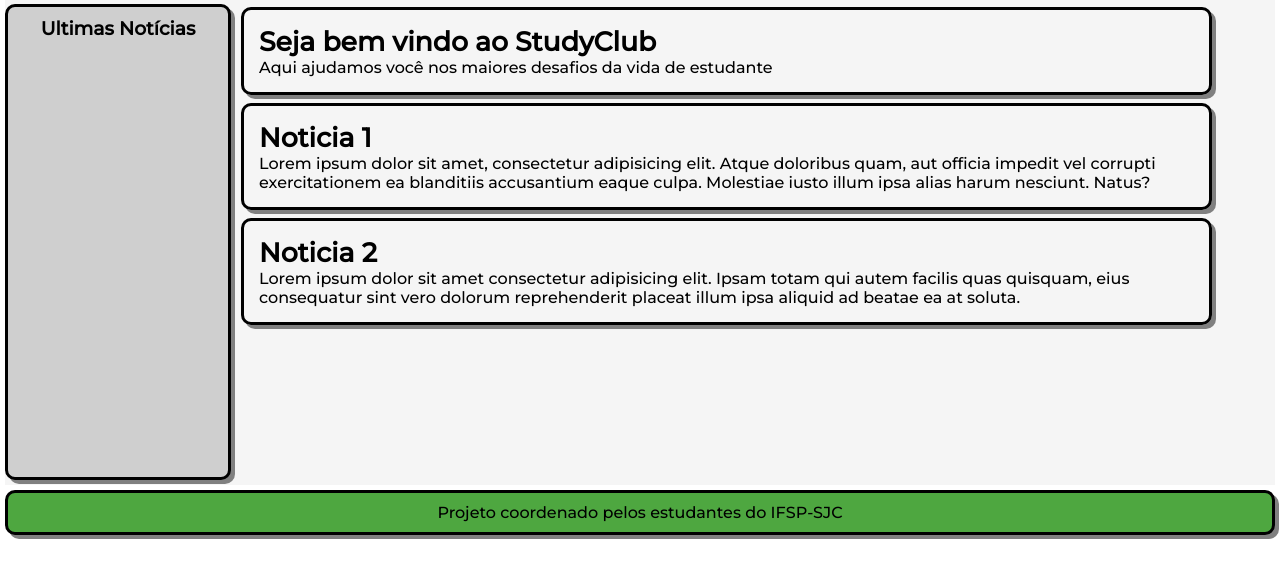
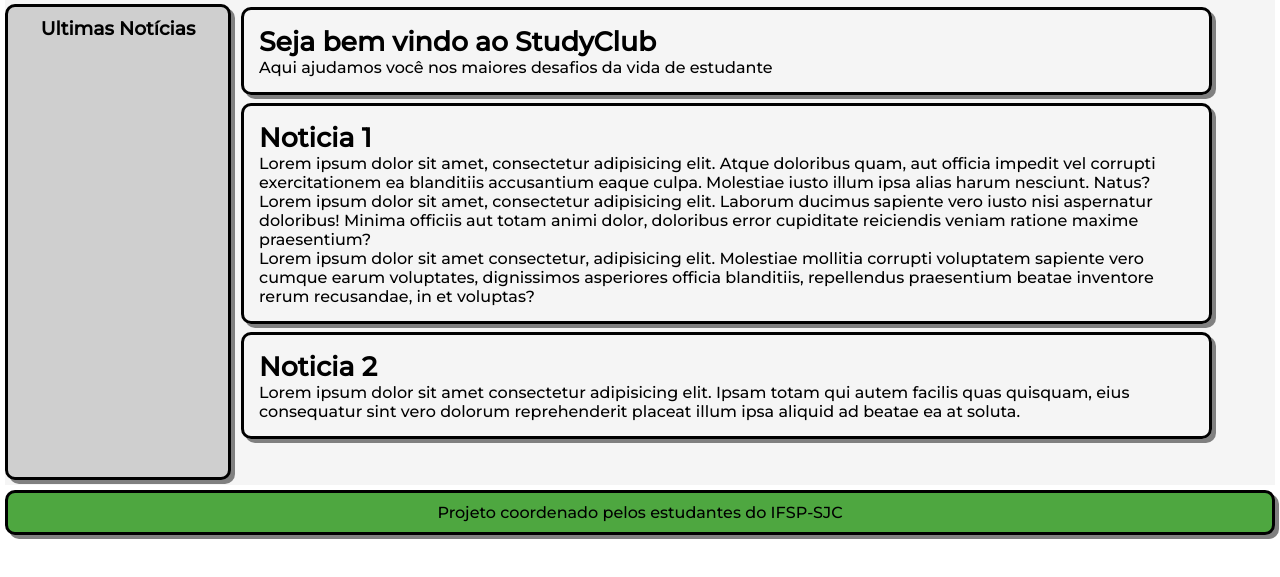
Before and after one commit to ErickRSantos/blog-estudantes, a plain HTML site: page index.html in a window 1280 px wide. Shown: the part 87-664 px from the top of the page. Drawn offline with Linux system fonts and the light colour scheme.

Commit message:
Update index.html

```diff
--- a/index.html
+++ b/index.html
@@ -29,6 +29,8 @@
             <section>
                 <h2>Noticia 1</h2>
                 <p>Lorem ipsum dolor sit amet, consectetur adipisicing elit. Atque doloribus quam, aut officia impedit vel corrupti exercitationem ea blanditiis accusantium eaque culpa. Molestiae iusto illum ipsa alias harum nesciunt. Natus?</p>
+                <p>Lorem ipsum dolor sit amet, consectetur adipisicing elit. Laborum ducimus sapiente vero iusto nisi aspernatur doloribus! Minima officiis aut totam animi dolor, doloribus error cupiditate reiciendis veniam ratione maxime praesentium?</p>
+                <p>Lorem ipsum dolor sit amet consectetur, adipisicing elit. Molestiae mollitia corrupti voluptatem sapiente vero cumque earum voluptates, dignissimos asperiores officia blanditiis, repellendus praesentium beatae inventore rerum recusandae, in et voluptas?</p>
             </section>
             <section>
                 <h2>Noticia 2</h2>
```
